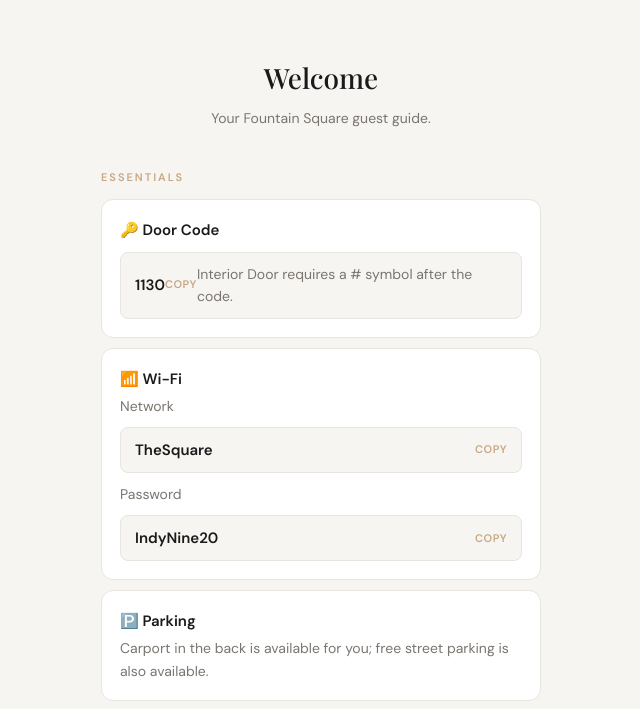
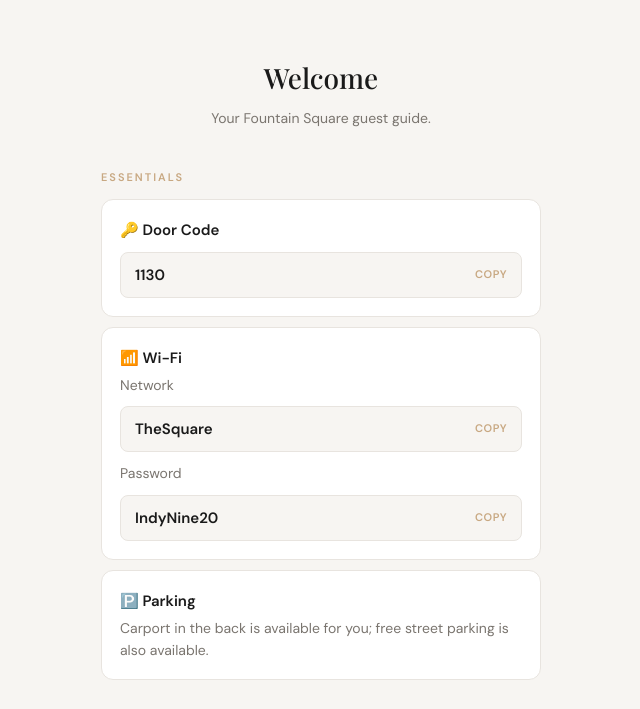
Before and after one commit to fountainsquare/guest-guide, a plain HTML site: page index.html in a window 1280 px wide. Shown: the top 709 px of the page, without its empty margins (319-959 px from the left). Drawn offline with nearby package versions, Linux system fonts and the light colour scheme.

Commit message:
Update index.html

```diff
--- a/index.html
+++ b/index.html
@@ -212,7 +212,6 @@
     <div class="copy-field" onclick="copy('1234')">
       <code>1130</code>
       <span>Copy</span>
-      <p>Interior Door requires a # symbol after the code.</p>
     </div>
   </div>
 
```
